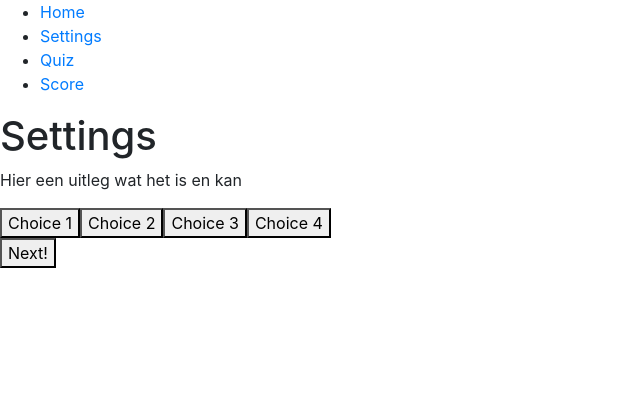
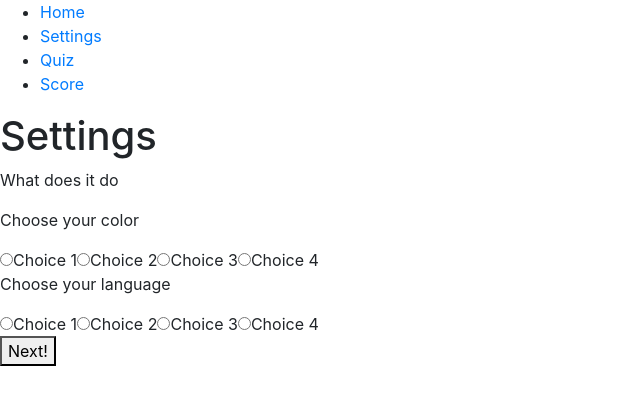
Before and after one commit to maartendek/dcx-labday-ateam, a Nuxt app: page /settings in a window 1280 px wide. Shown: the top 404 px of the page, without its empty margins (0-640 px from the left). Built offline with nearby package versions, Linux system fonts and the light colour scheme.

Commit message:
aanpassen settings aan ontwerp

```diff
--- a/pages/settings.vue
+++ b/pages/settings.vue
@@ -3,17 +3,29 @@
     <div class="settings_page">
         <div class="settings_text">
           <h1>Settings</h1>
-          <p> Hier een uitleg wat het is en kan
+          <p> What does it do
           </p>
         </div>
         <div class="settings_selection">
-          <div class="settings_field">
-            <div class="settings_btns">
-              <button class="settings_btn" type="button">Choice 1</button>
-              <button class="settings_btn" type="button">Choice 2</button>
-              <button class="settings_btn" type="button">Choice 3</button>
-              <button class="settings_btn" type="button">Choice 4</button>
+          <div class="settings_mode">
+            <p>Choose your color
+            </p>
+            <div class="mode_btns">
+              <input class="mode_btn" type="radio">Choice 1</input>
+              <input class="mode_btn" type="radio">Choice 2</input>
+              <input class="mode_btn" type="radio">Choice 3</input>
+              <input class="mode_btn" type="radio">Choice 4</input>
             </div>
+          </div>
+          <div class="settings_lang">
+            <p>Choose your language
+            </p>
+              <div class="lang_btns">
+                <input class="lang_btn" type="radio">Choice 1</input>
+                <input class="lang_btn" type="radio">Choice 2</input>
+                <input class="lang_btn" type="radio">Choice 3</input>
+                <input class="lang_btn" type="radio">Choice 4</input>
+              </div>
           </div>
         </div>
       <button class="continue_btn" type="button">Next!</button>
```
